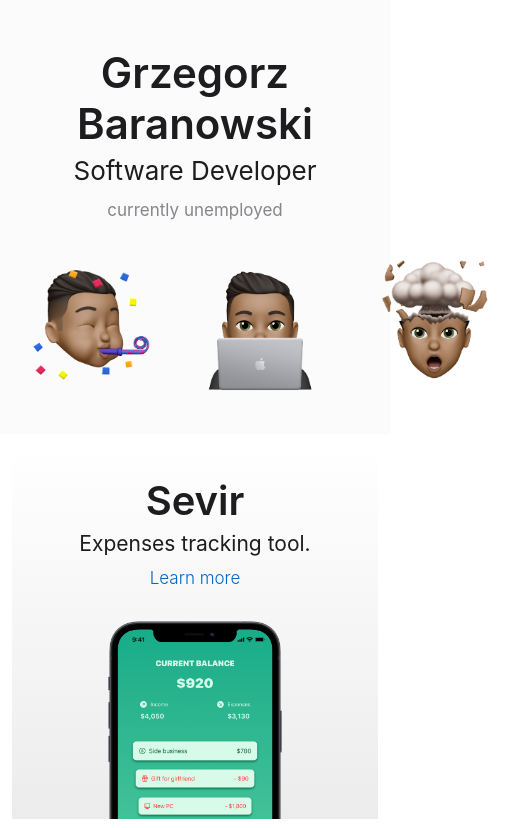
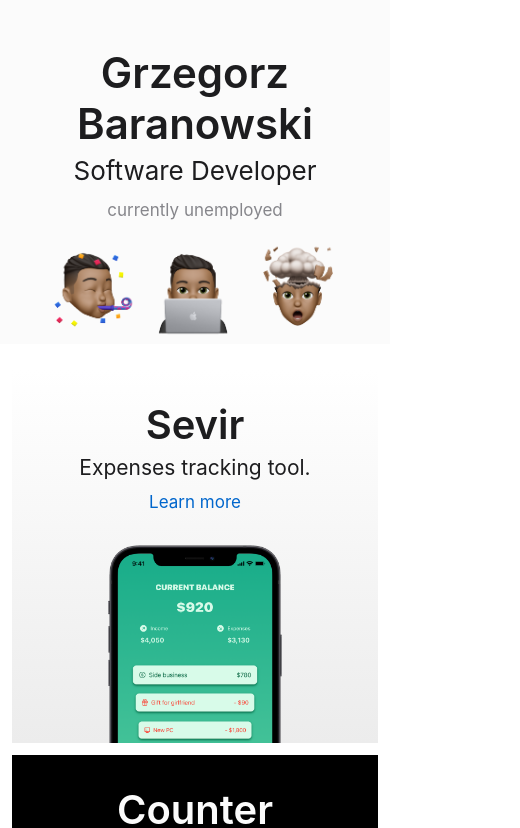
Before and after one commit to BaranowskiG/BaranowskiG.github.io, a plain HTML site: page index.html in a window 390 px wide. Shown: the top 828 px of the page, 520 px wide, since content can reach past the window. Drawn offline with Linux system fonts and the light colour scheme.

Commit message:
hotfix UI issues

```diff
--- a/style.css
+++ b/style.css
@@ -141,12 +141,13 @@ p, h1, h2, h3, h4, h5, h6, a {
     }
     .user_images {
         display: block;
-        margin: auto;
-        width: 520px;
+        margin: 20px auto;
+        width: 80%;
     }
     .image_user {
         display: inline-block;
-        width: 150px;
+        width: 32%;
+        margin:0px;
     }
     .section_half {
       width: calc(100% - 12px);
@@ -154,4 +155,7 @@ p, h1, h2, h3, h4, h5, h6, a {
     .footer_content, .footer_content .link {
         font-size: 10px!important;
     }
-  }
+    .link {
+        font-weight: 400;
+    }
+}
--- a/style_app.css
+++ b/style_app.css
@@ -117,7 +117,7 @@ body {
         width: 90%;
     }
     .tech-list {
-        padding: 10px 60px;
+        padding: 10px 5%;
     }
     .tech .headline {
         font-size: 32px;
@@ -125,6 +125,7 @@ body {
     }
     .tech .subhead {
         font-size: 17px;
+        padding-top: 2px;
     }
     .section_half_group {
         display: block;
```
Also changed, not shown: counter.html (+1 -1 lines), sevir.html (+1 -1 lines).
